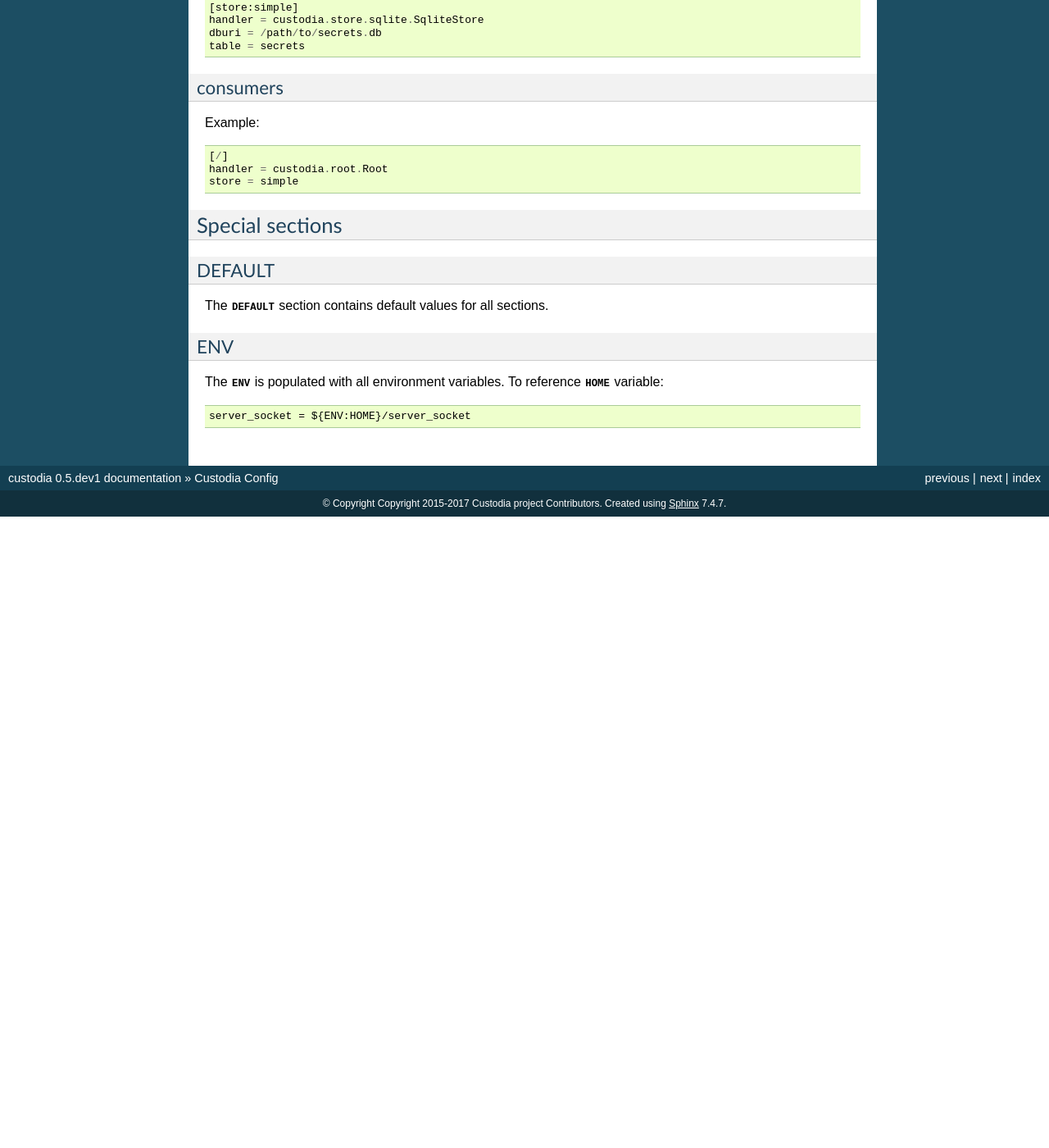
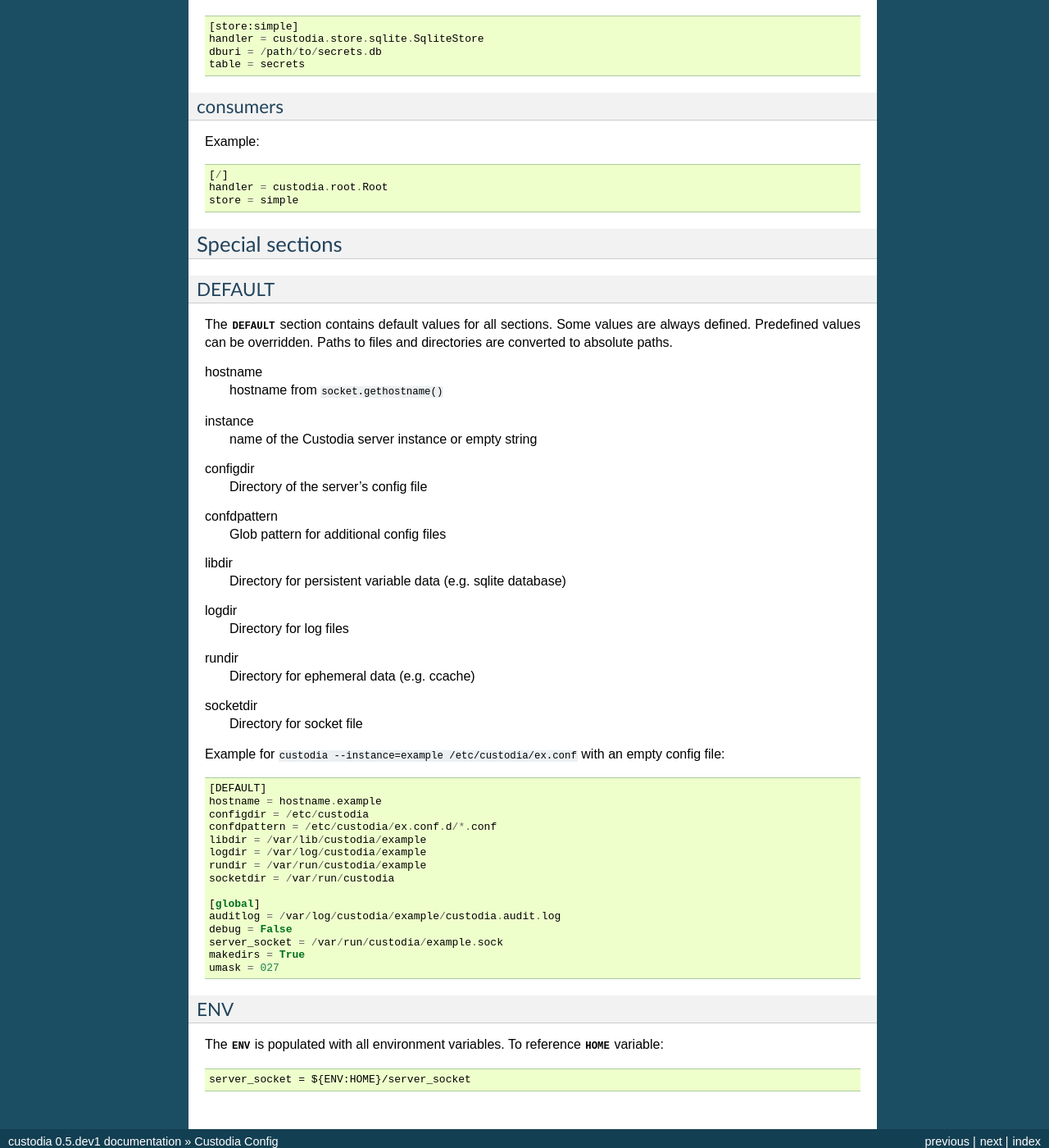
Before and after one commit to latchset/custodia, a Sphinx documentation site: the page built from docs/source/config.rst, in a window 1280 px wide and 1400 px high, scrolled down 1351 px. Shown: the whole window at 82% size. Built offline with Sphinx 7.4.7, drawn with Linux system fonts in a browser that asks for light colours; before the commit the page ends 1981 px from its top, so only the background shows below that; some of the changed text lies outside the part shown.

Commit message:
Document named instances and new default values
Signed-off-by: Christian Heimes <cheimes@redhat.com>

```diff
--- a/docs/source/config.rst
+++ b/docs/source/config.rst
@@ -24,7 +24,9 @@ server_url [str]
        $ /usr/lib/systemd/systemd-activate -l $(pwd)/custodia.sock python -m custodia.server custodia.conf
 
 server_socket [str]
-   Path to :const:`AF_UNIX` socket file.
+   Path to :const:`AF_UNIX` socket file. In the absence of *server_url* and
+   *server_socket*, the default value for *server_socket* is
+   ``/var/run/custodia/${instance}.sock``.
 
 server_string [str]
    String to send as HTTP Server string
@@ -96,7 +98,52 @@ Special sections
 DEFAULT
 -------
 
-The :const:`DEFAULT` section contains default values for all sections.
+The :const:`DEFAULT` section contains default values for all sections. Some
+values are always defined. Predefined values can be overridden. Paths to
+files and directories are converted to absolute paths.
+
+hostname
+    hostname from ``socket.gethostname()``
+
+instance
+    name of the Custodia server instance or empty string
+
+configdir
+    Directory of the server's config file
+
+confdpattern
+    Glob pattern for additional config files
+
+libdir
+    Directory for persistent variable data (e.g. sqlite database)
+
+logdir
+    Directory for log files
+
+rundir
+    Directory for ephemeral data (e.g. ccache)
+
+socketdir
+    Directory for socket file
+
+Example for ``custodia --instance=example /etc/custodia/ex.conf`` with an
+empty config file::
+
+    [DEFAULT]
+    hostname = hostname.example
+    configdir = /etc/custodia
+    confdpattern = /etc/custodia/ex.conf.d/*.conf
+    libdir = /var/lib/custodia/example
+    logdir = /var/log/custodia/example
+    rundir = /var/run/custodia/example
+    socketdir = /var/run/custodia
+
+    [global]
+    auditlog = /var/log/custodia/example/custodia.audit.log
+    debug = False
+    server_socket = /var/run/custodia/example.sock
+    makedirs = True
+    umask = 027
 
 ENV
 ---
```
Also changed, not shown: docs/source/spelling_wordlist.txt (+9 -0 lines).
